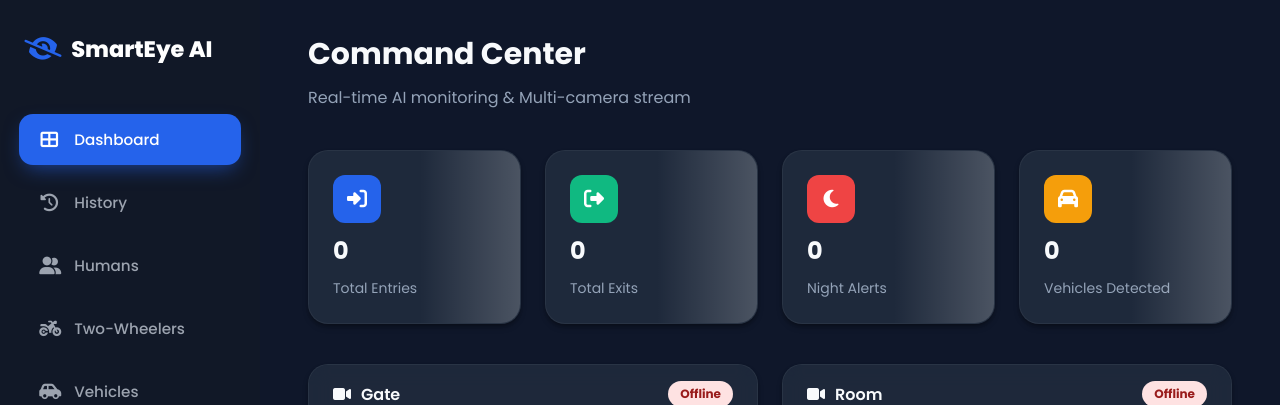
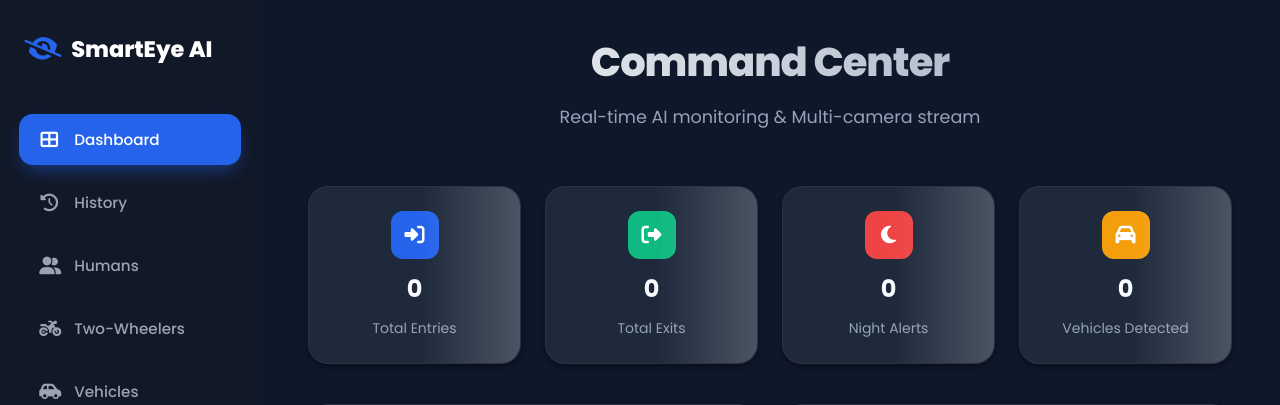
Before and after one commit to VishnuVardhanCodes/Smart-Surveillance, a Flask app: page / in a window 1280 px wide. Shown: the top 405 px of the page. Run offline with Flask 3, Linux system fonts and the light colour scheme; data that the repository does not hold is empty.

```diff
--- a/static/css/style.css
+++ b/static/css/style.css
@@ -110,17 +110,25 @@ body {
 }
 
 header {
-    margin-bottom: 2.5rem;
+    margin-bottom: 3.5rem;
+    text-align: center;
+    width: 100%;
 }
 
 header h1 {
-    font-size: 1.875rem;
-    font-weight: 700;
-    margin-bottom: 0.5rem;
+    font-size: 2.5rem;
+    font-weight: 800;
+    margin-bottom: 0.75rem;
+    background: linear-gradient(to right, #ffffff, #94a3b8);
+    -webkit-background-clip: text;
+    -webkit-text-fill-color: transparent;
+    letter-spacing: -1px;
 }
 
 header p {
     color: var(--text-muted);
+    font-size: 1.1rem;
+    font-weight: 400;
 }
 
 /* Dashboard Stats */
@@ -138,7 +146,9 @@ header p {
     box-shadow: var(--shadow);
     display: flex;
     flex-direction: column;
-    gap: 10px;
+    align-items: center; /* Center icons and text */
+    text-align: center; /* Center text */
+    gap: 12px;
     position: relative;
     overflow: hidden;
     transition: transform 0.3s ease;
--- a/templates/dashboard.html
+++ b/templates/dashboard.html
@@ -67,12 +67,8 @@
             </div>
 
             <header>
-                <div style="display: flex; justify-content: space-between; align-items: center;">
-                    <div>
-                        <h1>Command Center</h1>
-                        <p>Real-time AI monitoring & Multi-camera stream</p>
-                    </div>
-                </div>
+                <h1>Command Center</h1>
+                <p>Real-time AI monitoring & Multi-camera stream</p>
             </header>
 
             <!-- Stats Grid -->
```
